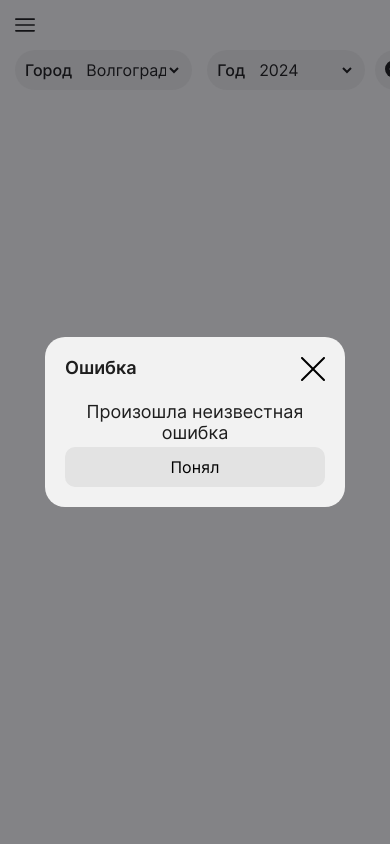
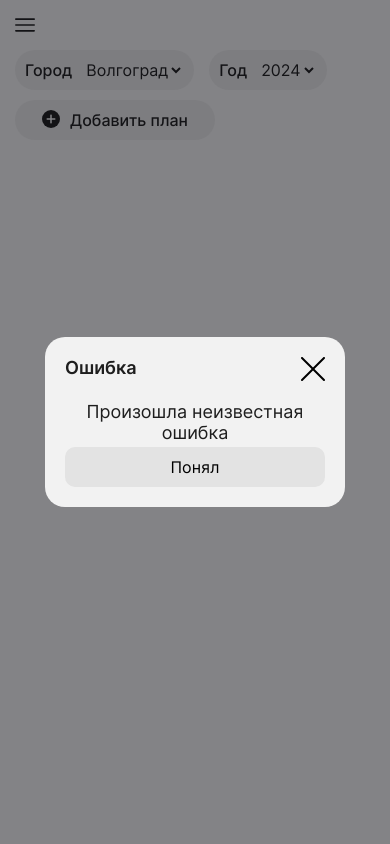
Before and after one commit to NotSilaev/JackHelper, a Django app: template src/jackhelper/plans/templates/plans/plans.html in a window 390 px wide; the page is wider, and only the part inside the window is pictured. Run offline with Django 5.2, Linux system fonts and the light colour scheme; the template is opened without the code that fills it, so the values that code supplies are empty.

Commit message:
fix: Fixed an incorrect SQL query in the plans and several user interface errors

```diff
--- a/src/jackhelper/plans/api.py
+++ b/src/jackhelper/plans/api.py
@@ -55,7 +55,7 @@ def getAvailableMonths(request):
     year = request.GET.get('year')
 
     available_months = [
-        i.month for i in Plan.objects.only('month').order_by('month').filter(city=city, year=year)
+        i.month for i in Plan.objects.only('month').order_by('-month').filter(city=city, year=year)
     ]
     current_month = datetime.datetime.now().month
     if current_month in available_months:
@@ -96,12 +96,12 @@ def getPlanMetrics(request):
             'current_value': current_revenue
         },
         {
-            'title': 'Выручка',
+            'title': 'Выручка с работ',
             'plan_value': plan.works_revenue,
             'current_value': current_works_revenue
         },
         {
-            'title': 'Выручка',
+            'title': 'Выручка с з/ч',
             'plan_value': plan.spare_parts_revenue,
             'current_value': current_spare_parts_revenue
         },
--- /dev/null
+++ b/src/jackhelper/plans/static/css/media/plans.css
@@ -0,0 +1,6 @@
+@media (max-width: 1000px) {
+    .plans-heading {
+        display: grid;
+        row-gap: 10px;
+    }
+}
--- a/src/jackhelper/plans/static/css/plan_window.css
+++ b/src/jackhelper/plans/static/css/plan_window.css
@@ -8,11 +8,12 @@
 }
 .horizontal {
     display: flex;
-    column-gap: 10px;
+    column-gap: 5px;
+    font-size: 14px;
     align-items: center;
     justify-content: center;
 }
 .plan-data input, select {
     font-size: 16px;
-    width: 100px;
+    width: 100%;
 }
--- a/src/jackhelper/plans/static/js/plan_window.js
+++ b/src/jackhelper/plans/static/js/plan_window.js
@@ -26,6 +26,7 @@ function showPlanWindow(plan_data=null) {
             </div>
         `
 
+        window_height = '300px';
         window_heading = 'Редактирование плана';
         window_accept_text = 'Сохранить';
         window_accept_action = `
@@ -89,6 +90,7 @@ function showPlanWindow(plan_data=null) {
             </div>
         `
 
+        window_height = '420px';
         window_heading = 'Добавление плана';
         window_accept_text = 'Добавить';
         window_accept_action = `
@@ -102,7 +104,7 @@ function showPlanWindow(plan_data=null) {
 
     showModalWindow(
         windowID='standartModal',
-        height='420px',
+        height=window_height,
         heading=window_heading,
         content=plan_frame,
         accept_text=window_accept_text,
--- a/src/jackhelper/plans/templates/plans/plans.html
+++ b/src/jackhelper/plans/templates/plans/plans.html
@@ -5,6 +5,7 @@
 
 {% block links %}
     <link rel="stylesheet" type="text/css" href="{% static 'css/plans.css' %}">
+    <link rel="stylesheet" type="text/css" href="{% static 'css/media/plans.css' %}">
     <link rel="stylesheet" type="text/css" href="{% static 'css/plan_window.css' %}">
     <link rel="stylesheet" type="text/css" href="{% static 'css/stats.css' %}">
 {% endblock %}
```
Also changed, not shown: src/jackhelper/stats/stats.py (+3 -4 lines).
